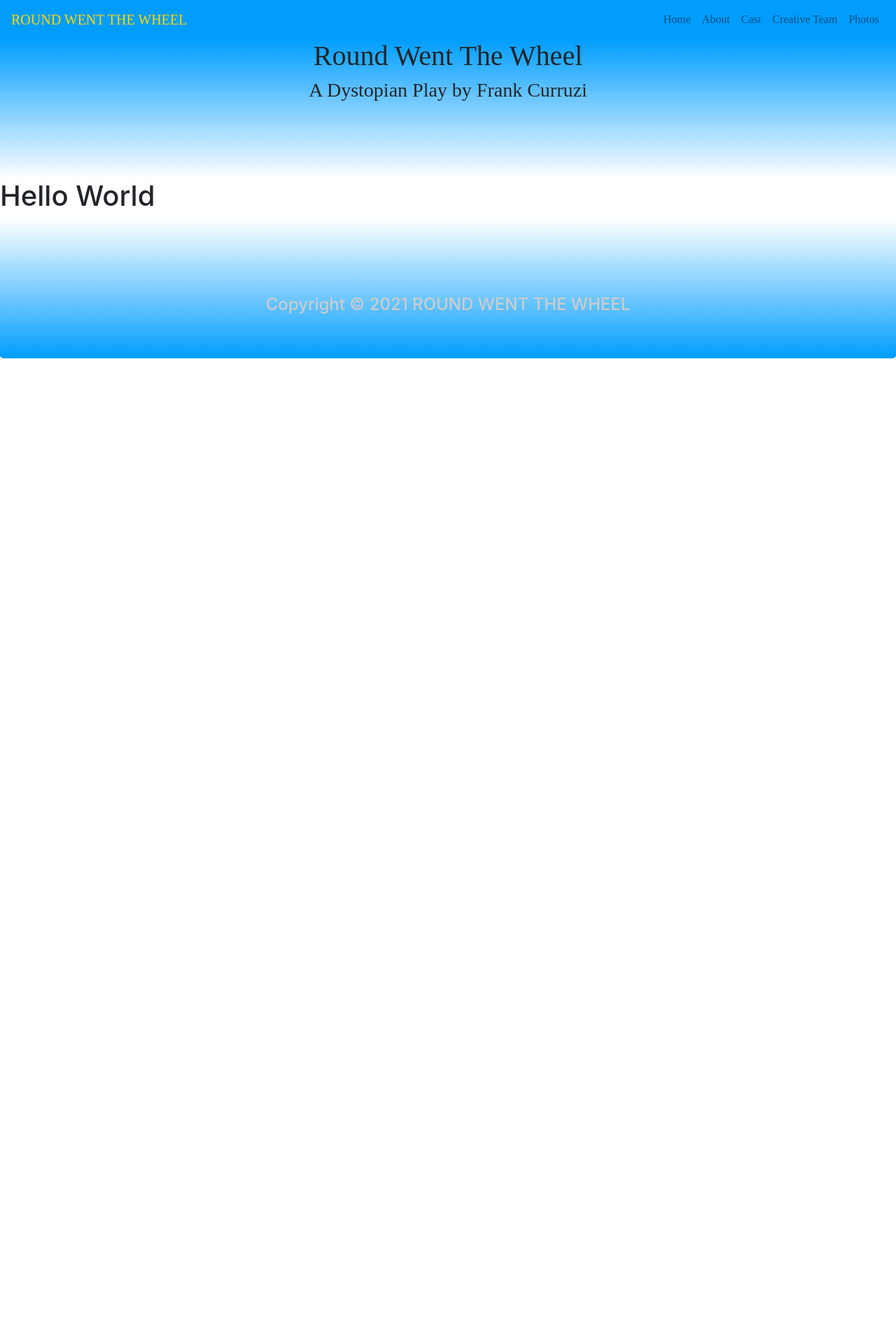
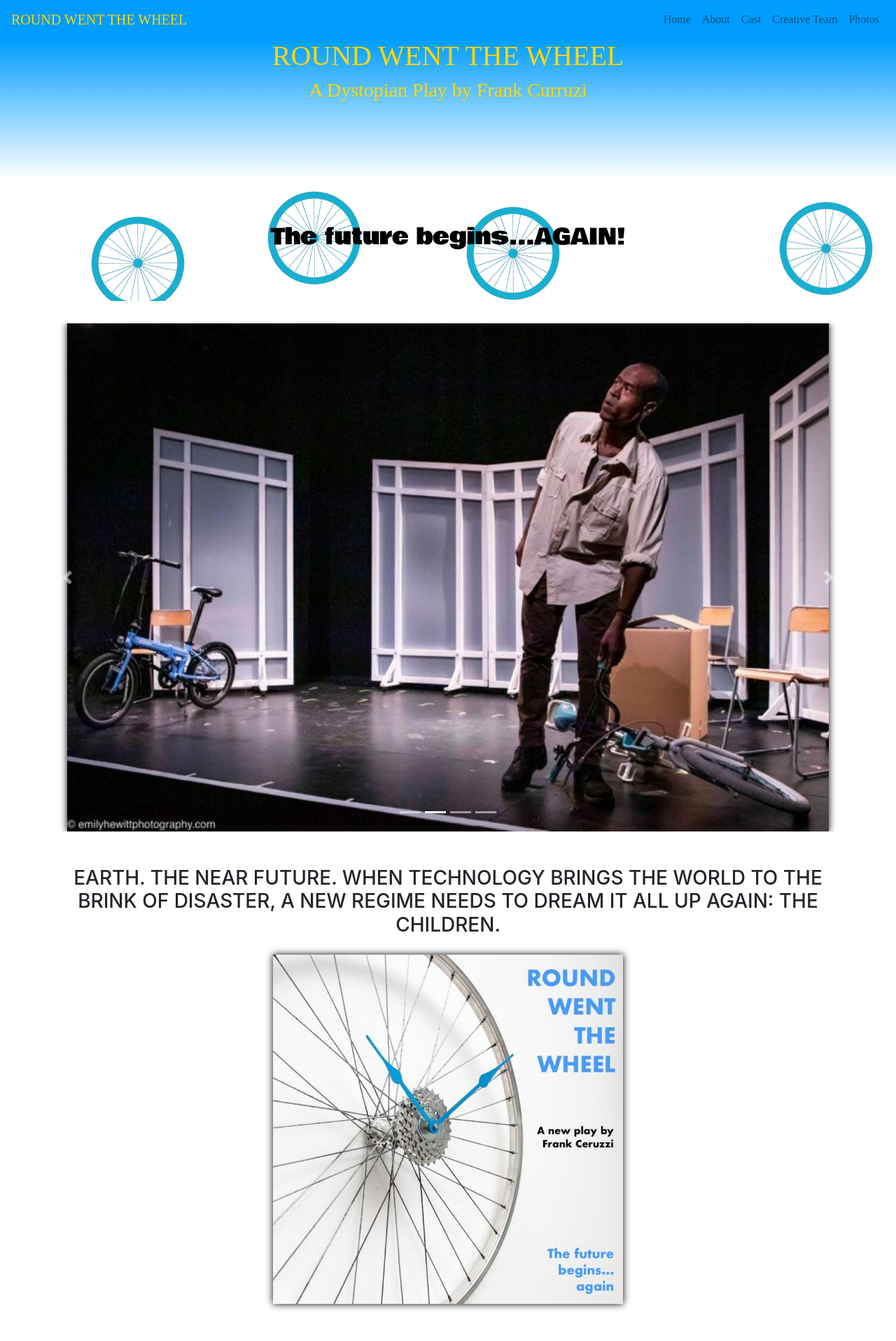
Before and after one commit to kppalmo/roundwentthewheel, a React (Create React App) app: page / in a window 1280 px wide. Shown: the top 1916 px of the page at 70% size. Before the commit the page ends 800 px from the top, so only its background shows below. Built offline with nearby package versions, Linux system fonts and the light colour scheme; a web font is replaced by a local one.

Commit message:
moreSizing

```diff
--- a/src/comp/AboutPage.js
+++ b/src/comp/AboutPage.js
@@ -32,6 +32,7 @@ const Styles = styled.div `
 export const AboutPage = props => (
     <Styles>
         <MovingJumbo title="About"/>
+
         <Layout>
             <Image src={img} alt="logo" className="imgS box-shadow"/>
             <h1 className="txtS txtC">THE PAST:</h1>
--- a/src/comp/Awards.js
+++ b/src/comp/Awards.js
@@ -7,7 +7,7 @@ import awa2 from '../img/award2.jpg';
 
 const Styles = styled.div`
 .imgStyle1{
-    width:65%;
+    width:%;
     display: block;
     margin-left: auto;
     margin-right: auto;
@@ -16,7 +16,7 @@ const Styles = styled.div`
 
 }
 .imgStyle2{
-    width:65%;
+    width:%;
     display: block;
     margin-left: auto;
     margin-right: auto;
@@ -24,14 +24,11 @@ const Styles = styled.div`
     margin-bottom:35px;
 
 }
-.cenT{
-    text-align:center;
-    margin-bottom:5px;
-    margin-top:35px;
-}
+
 
 .cenTlb{
     text-align:center;
+    font-size:100%;
     margin-bottom:5px;
     color:#009dff;
 }
--- a/src/comp/Caro.js
+++ b/src/comp/Caro.js
@@ -1,6 +1,7 @@
 import React from 'react';
 import styled from 'styled-components';
 import { Carousel, Image } from 'react-bootstrap';
+import { Layout } from './Layout';
 import RWTW2 from '../img/RWTW2.png';
 import RWTW3 from '../img/RWTW3.jpg';
 import RWTW4 from '../img/RWTW4.jpg';
@@ -8,13 +9,12 @@ import RWTW5 from '../img/RWTW5.jpg';
 
 const Styles = styled.div`
 .s1{
+    width:85%;
     display: block;
     margin-left: auto;
     margin-right: auto;
-    width: 65%;
-    margin-top:4em;
-    border:solid;
-    border-color:#009dff;
+    box-shadow: 0px 0px 10px #000;
+
 }
 
 `
@@ -23,17 +23,19 @@ export const Caro = () => (
     <Styles>
         <Carousel>
             <Carousel.Item>
-                <Image src={RWTW2} className="s1" alt="test" rounded/>
+                <Image src={RWTW2}  alt="test" className="s1" />
             </Carousel.Item>
             <Carousel.Item>
-                <Image src={RWTW3} className="s1" alt="test" rounded/>
+                <Image src={RWTW3}  alt="test" className="s1" />
             </Carousel.Item>
             <Carousel.Item>
-                <Image src={RWTW4} className="s1" alt="test" rounded/>
+                <Image src={RWTW4}  alt="test"  className="s1"/>
             </Carousel.Item>
             <Carousel.Item>
-                <Image src={RWTW5} className="s1" alt="test" rounded/>
+                <Image src={RWTW5} alt="test" className="s1"  />
             </Carousel.Item>
         </Carousel>
+
+
     </Styles>
 )
--- a/src/comp/Footer.js
+++ b/src/comp/Footer.js
@@ -13,6 +13,7 @@ const Styles = styled.div`
 .Text{
     text-align:center;
     margin-top:45px;
+    font-size:100%;
 }
 `
 export const Footer = props => (
--- a/src/comp/Home.js
+++ b/src/comp/Home.js
@@ -42,6 +42,8 @@ const Styles = styled.div`
     margin-right: auto;
     margin-top:25px;
     margin-bottom:20px;
+    box-shadow: 0px 0px 10px #000;
+
 }
 .button{
     display: block;
@@ -51,15 +53,12 @@ const Styles = styled.div`
     background-color:#009dff;
     color:white;
 }
-.box-shadow{
-    box-shadow: 0px 0px 10px #000;
-}
+
 `
 
 export const Home = ()  => (
         <Styles>
-
-
+        <Layout>
         <h3 class="f1">
             EARTH. THE NEAR FUTURE.
             WHEN TECHNOLOGY BRINGS THE WORLD TO
@@ -67,9 +66,11 @@ export const Home = ()  => (
             NEEDS TO DREAM IT ALL UP AGAIN: THE
             CHILDREN.
         </h3>
+        </Layout>
         <Layout>
-        <Image src={playCover} alt="cover" className="sty2 box-shadow"/>
+        <Image src={playCover} alt="cover" className="sty2 "/>
         </Layout>
+        <Layout>
         <p class="f1"><i>
             What is our species going to do when
                 the healing power of technology becomes
@@ -87,14 +88,14 @@ export const Home = ()  => (
         <a href="http://www.theasy.com/Reviews/2019/R/roundwentthewheel.php">
             <p class="authorQ">—Ed Malin, Theatre is Easy</p>
         </a>
+        </Layout>
+
         <a href="/about">
         <button type="button" class="button">
                 Learn More!
-            </button>
-            <Awards/>
-
-
-            <Layout>
+        </button>
+        <Awards/>
+        <Layout>
             <Row>
                 <Col lg={true}>
                     <a href="https://www.instagram.com/roundwentthewheel/">
@@ -108,7 +109,7 @@ export const Home = ()  => (
                 </Col>
             </Row>
             <Row>
-                <h1 class="f1C">Press or Inquiries: roundwentthewheel@gmail.com</h1>
+                <h4 class="f1C">Press or Inquiries: roundwentthewheel@gmail.com</h4>
             </Row>
         </Layout>
 
--- a/src/comp/MainPage.js
+++ b/src/comp/MainPage.js
@@ -7,7 +7,10 @@ import { MovingJumbo } from './MovingJumpo';
 
 export const MainPage = props =>(
   <>
-  <h1>Hello World</h1>
+  <MovingJumbo title="The future begins...AGAIN!"/>
+  <Caro/>
+  <Home/>
+
 
   </>
 )
--- a/src/comp/PageBanner.js
+++ b/src/comp/PageBanner.js
@@ -1,7 +1,5 @@
 import React from 'react';
 import styled from 'styled-components';
-import {Jumbotron} from 'react-bootstrap';
-import { Layout } from './Layout';
 
 const Styles = styled.div`
 font-family:Futura PT Heavy;
@@ -10,17 +8,17 @@ font-family:Futura PT Heavy;
     height:200px;
     background-image: linear-gradient(#009dff, white);
     text-align:center;
+    color:#FFD700;
+
 }
 
 `
 export const Banner = props => (
     <Styles>
         <div class="cont">
-            <h1>Round Went The Wheel</h1>
+            <h1>ROUND WENT THE WHEEL</h1>
             <h3>A  Dystopian Play by Frank Curruzi</h3>
         </div>
-
-
     </Styles>
 
 
```
